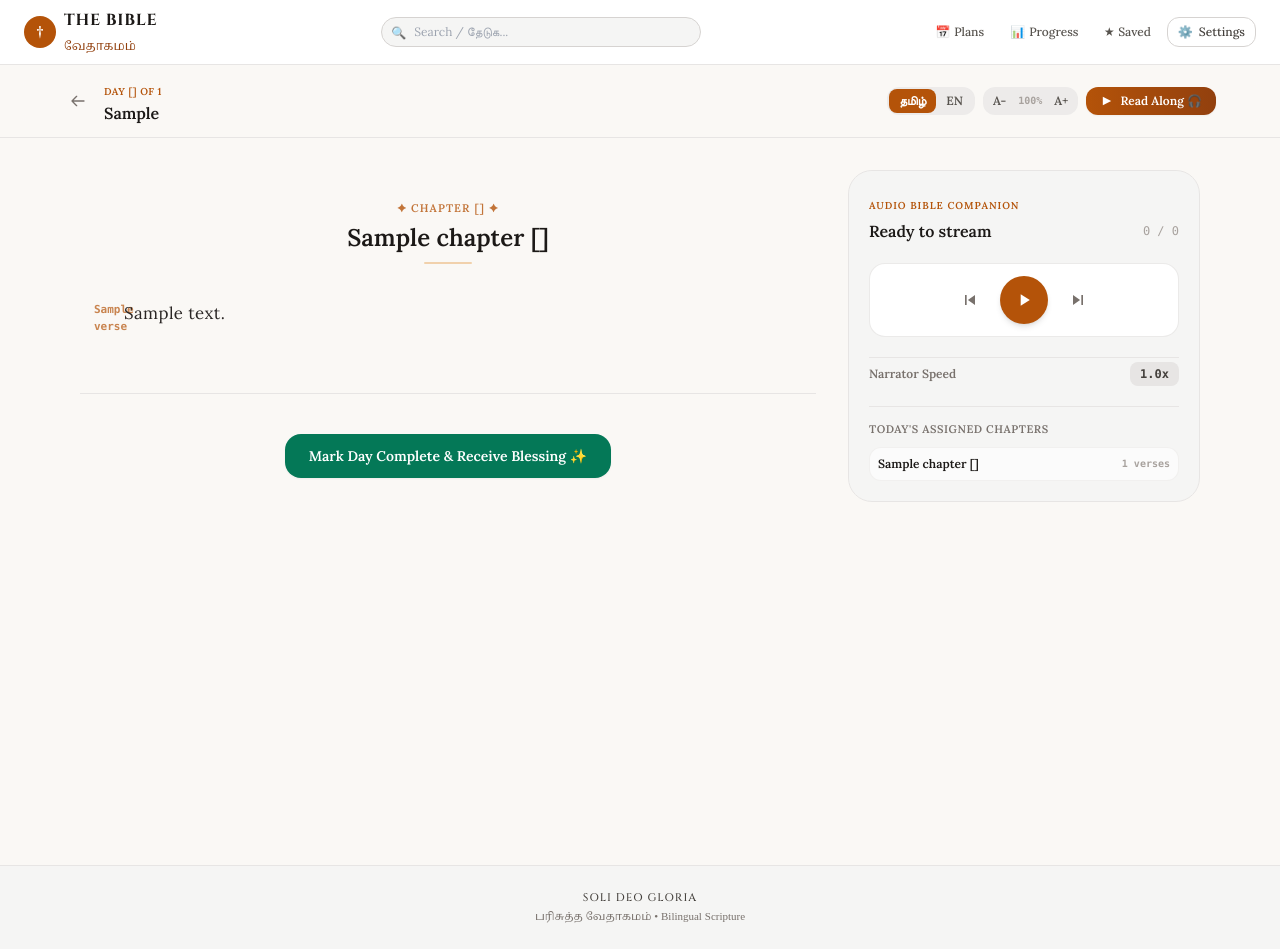
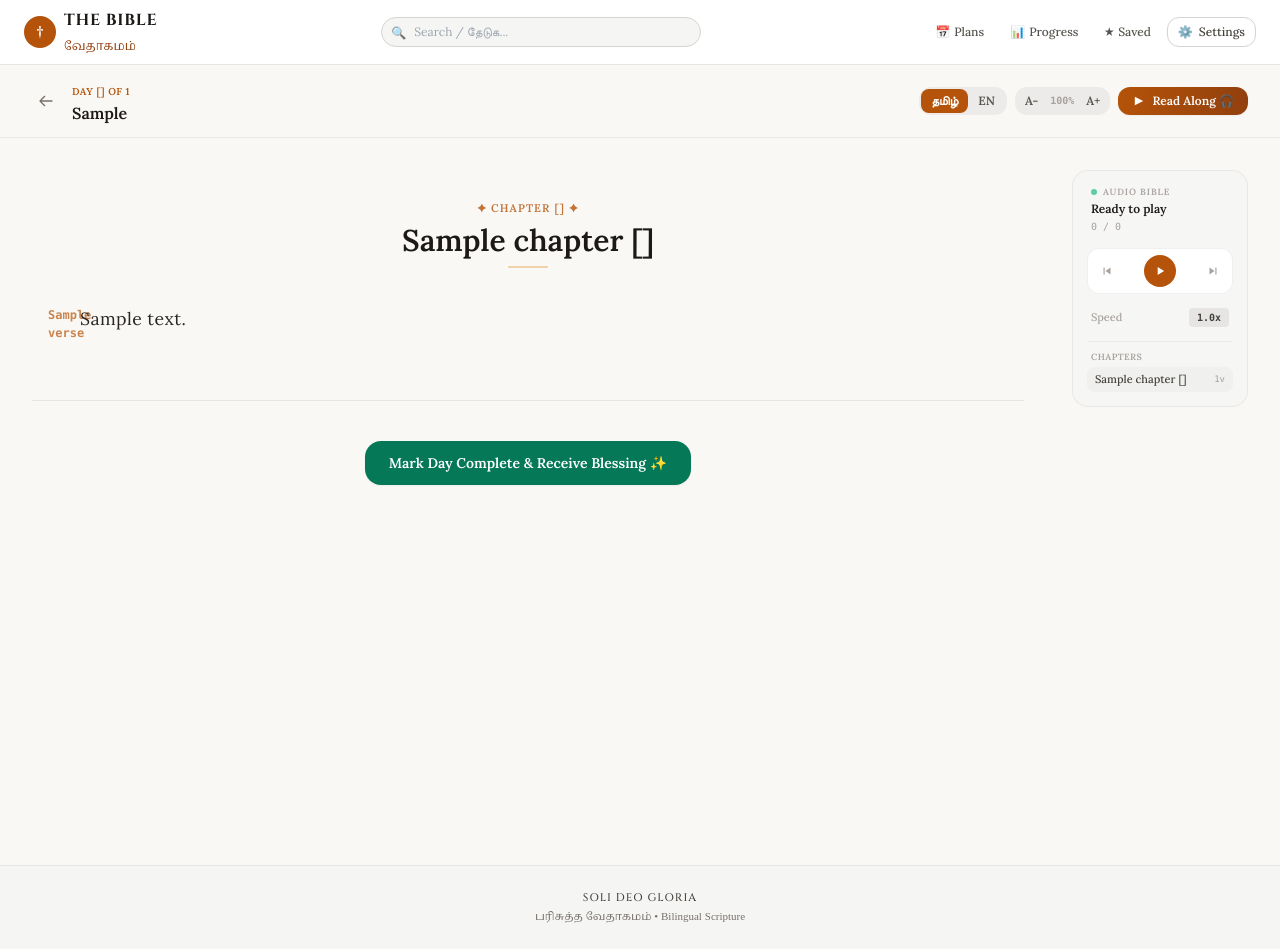
Before and after one commit to Elroi-thecreator/bibleweb, a Python web app: template templates/read_along.html in a window 1280 px wide. Run offline with Jinja, Linux system fonts and the light colour scheme; the template is opened without the code that fills it: most values are stand-ins (such as "Sample title", 1, 10 or a date in 2020); some libraries are stand-ins or nearby versions.

Commit message:
Add files via upload

```diff
--- a/templates/read_along.html
+++ b/templates/read_along.html
@@ -7,7 +7,7 @@
     <audio id="readalong-audio" preload="none"></audio>
 
     <!-- ========================================== -->
-    <!-- 1. INTRO OVERLAY (Cinematic Ambient Card)  -->
+    <!-- 1. INTRO OVERLAY (Ambient Card)           -->
     <!-- ========================================== -->
     <div id="intro-card" class="fixed inset-0 z-50 bg-[#0c0a09]/95 backdrop-blur-xl flex flex-col items-center justify-center p-6 text-center text-stone-100">
         <div class="max-w-md w-full p-8 rounded-3xl border border-amber-500/20 bg-gradient-to-b from-stone-900/90 to-stone-950/95 shadow-2xl relative overflow-hidden">
@@ -50,8 +50,8 @@
     <!-- ========================================== -->
     <!-- 2. STICKY TOP APP HEADER                   -->
     <!-- ========================================== -->
-    <header class="sticky top-0 z-30 bg-[#faf8f5]/90 dark:bg-[#11100f]/90 backdrop-blur-md border-b border-stone-200 dark:border-stone-800/80 px-4 py-3">
-        <div class="max-w-6xl mx-auto flex items-center justify-between gap-3">
+    <header class="sticky top-0 z-30 bg-[#faf8f5]/95 dark:bg-[#11100f]/95 backdrop-blur-md border-b border-stone-200/80 dark:border-stone-800/80 px-4 sm:px-8 py-3">
+        <div class="max-w-7xl mx-auto flex items-center justify-between gap-3">
             <div class="flex items-center gap-3 min-w-0">
                 <a href="/plans" class="p-1.5 rounded-xl hover:bg-stone-200 dark:hover:bg-stone-800 text-stone-500 dark:text-stone-400 transition" title="Back to Plans">
                     <svg class="w-4 h-4" fill="none" viewBox="0 0 24 24" stroke="currentColor">
@@ -103,30 +103,30 @@
     </header>
 
     <!-- ========================================================================= -->
-    <!-- 3. TWO-COLUMN ADAPTIVE WORKSPACE (NO OVERLAYS OVER TEXT)                  -->
+    <!-- 3. SCRIPTURE-FIRST WORKSPACE (WIDE CANVAS + COMPACT SIDE DOCK)             -->
     <!-- ========================================================================= -->
-    <div class="max-w-6xl mx-auto px-4 py-8 lg:grid lg:grid-cols-12 lg:gap-8 items-start">
+    <div class="max-w-7xl mx-auto px-4 sm:px-8 py-8 lg:grid lg:grid-cols-12 lg:gap-8 items-start">
 
-        <!-- MAIN SCRIPTURE CANVAS (8 of 12 columns on Desktop) -->
-        <main class="lg:col-span-8 space-y-12" id="scripture-stream">
+        <!-- WIDE SCRIPTURE CANVAS (Occupies 10 of 12 columns on Desktop) -->
+        <main class="lg:col-span-9 xl:col-span-10 space-y-12 pr-0 lg:pr-4" id="scripture-stream">
             {% for ch in chapters %}
             <section class="chapter-block" data-book-id="{{ ch.book_id }}" data-chapter="{{ ch.chapter }}">
 
-                <!-- Chapter Decorative Header -->
+                <!-- Elegant Centered Chapter Indicator -->
                 <div class="text-center my-6">
                     <span class="text-[11px] uppercase tracking-widest font-bold text-amber-700/80 dark:text-amber-500/80">✦ CHAPTER {{ ch.chapter }} ✦</span>
-                    <h2 class="text-2xl font-serif font-bold text-stone-900 dark:text-stone-100 chapter-header-text mt-1"
+                    <h2 class="text-2xl sm:text-3xl font-serif font-bold text-stone-900 dark:text-stone-100 chapter-header-text mt-1"
                         data-ta="{{ ch.book_name_ta }} {{ ch.chapter }}"
                         data-en="{{ ch.book_name_en }} {{ ch.chapter }}">
                         {{ ch.book_name_ta }} {{ ch.chapter }}
                     </h2>
-                    <div class="w-12 h-0.5 bg-amber-600/30 mx-auto mt-2 rounded-full"></div>
+                    <div class="w-10 h-0.5 bg-amber-600/30 mx-auto mt-2 rounded-full"></div>
                 </div>
 
-                <!-- Verses -->
-                <div class="space-y-1">
+                <!-- Verse Text Flow with Generous Reading Width -->
+                <div class="space-y-1.5">
                     {% for v in ch.verses %}
-                    <div class="verse-row group relative px-3 py-2.5 rounded-xl transition-all duration-200 cursor-pointer border-l-2 border-transparent hover:bg-stone-100/70 dark:hover:bg-stone-800/40"
+                    <div class="verse-row group relative px-3.5 py-2.5 rounded-xl transition-all duration-200 cursor-pointer border-l-2 border-transparent hover:bg-stone-100/70 dark:hover:bg-stone-800/40"
                          id="verse-node-{{ ch.book_id }}-{{ ch.chapter }}-{{ v.verse }}"
                          onclick="jumpToVerseAudio({{ loop.index0 }})"
                          data-book-id="{{ ch.book_id }}"
@@ -137,13 +137,13 @@
                          data-text-ta="{{ v.text_ta }}"
                          data-text-en="{{ v.text_en }}">
 
-                        <div class="flex items-start gap-2.5">
-                            <span class="text-[11px] font-mono font-semibold text-amber-700/70 dark:text-amber-500/70 pt-1 select-none w-5 text-right flex-shrink-0 group-hover:text-amber-600">
+                        <div class="flex items-start gap-3">
+                            <span class="text-[12px] font-mono font-semibold text-amber-700/70 dark:text-amber-500/70 pt-1 select-none w-5 text-right flex-shrink-0 group-hover:text-amber-600">
                                 {{ v.verse }}
                             </span>
 
-                            <p class="verse-content text-stone-800 dark:text-stone-200 leading-[1.85] tracking-wide transition-all"
-                               style="font-size: var(--bible-font-size, 1.05rem);">
+                            <p class="verse-content text-stone-800 dark:text-stone-200 leading-[1.9] tracking-wide transition-all"
+                               style="font-size: var(--bible-font-size, 1.1rem);">
                                 {{ v.text_ta }}
                             </p>
                         </div>
@@ -153,7 +153,7 @@
             </section>
             {% endfor %}
 
-            <!-- Bottom Completion Button -->
+            <!-- Bottom Completion Trigger -->
             <div class="pt-10 pb-8 text-center border-t border-stone-200 dark:border-stone-800">
                 <button type="button"
                         onclick="triggerOutroBlessing()"
@@ -163,57 +163,56 @@
             </div>
         </main>
 
-        <!-- SIDEBAR COMPANION AUDIO DECK (4 of 12 columns on Desktop - Zero text overlap) -->
-        <aside class="hidden lg:block lg:col-span-4 sticky top-20">
-            <div class="p-5 rounded-3xl bg-stone-100 dark:bg-stone-900 border border-stone-200 dark:border-stone-800 shadow-xs space-y-5">
+        <!-- SLIM COMPANION AUDIO RAIL (Only 3/2 Columns on Desktop) -->
+        <aside class="hidden lg:block lg:col-span-3 xl:col-span-2 sticky top-20">
+            <div class="p-3.5 rounded-2xl bg-stone-100/90 dark:bg-stone-900/90 border border-stone-200/80 dark:border-stone-800/80 shadow-xs space-y-3.5">
 
-                <!-- Active Reference Card -->
-                <div>
-                    <span class="text-[10px] font-bold uppercase tracking-widest text-amber-700 dark:text-amber-500">Audio Bible Companion</span>
-                    <div class="mt-1 flex items-center justify-between">
-                        <h3 id="sidebar-verse-ref" class="text-base font-bold text-stone-900 dark:text-stone-100 truncate">
-                            Ready to stream
-                        </h3>
-                        <span id="sidebar-progress-count" class="text-xs font-mono text-stone-400">0 / 0</span>
+                <!-- Mini Reference Tag -->
+                <div class="px-1">
+                    <div class="flex items-center gap-1.5">
+                        <span class="w-1.5 h-1.5 rounded-full bg-emerald-500 animate-pulse"></span>
+                        <span class="text-[9px] font-bold uppercase tracking-widest text-stone-400">Audio Bible</span>
                     </div>
+                    <h3 id="sidebar-verse-ref" class="text-xs font-bold text-stone-900 dark:text-stone-100 truncate mt-0.5">
+                        Ready to play
+                    </h3>
+                    <div id="sidebar-progress-count" class="text-[10px] font-mono text-stone-400 mt-0.5">0 / 0</div>
                 </div>
 
-                <!-- Desktop Playback Controls -->
-                <div class="p-3 bg-white dark:bg-stone-950 rounded-2xl border border-stone-200/80 dark:border-stone-800/80 flex items-center justify-center gap-3">
-                    <button type="button" onclick="stepVerse(-1)" class="p-2 text-stone-500 hover:text-stone-900 dark:hover:text-white transition cursor-pointer" title="Previous verse">
-                        <svg class="w-5 h-5 fill-current" viewBox="0 0 24 24"><path d="M6 6h2v12H6zm3.5 6l8.5 6V6z"/></svg>
+                <!-- Slim Inline Controls -->
+                <div class="p-1.5 bg-white dark:bg-stone-950 rounded-xl border border-stone-200/60 dark:border-stone-800/60 flex items-center justify-between">
+                    <button type="button" onclick="stepVerse(-1)" class="p-1.5 text-stone-400 hover:text-stone-900 dark:hover:text-white transition cursor-pointer" title="Previous verse">
+                        <svg class="w-3.5 h-3.5 fill-current" viewBox="0 0 24 24"><path d="M6 6h2v12H6zm3.5 6l8.5 6V6z"/></svg>
                     </button>
 
-                    <button type="button" onclick="toggleAudioPlayback()" id="sidebar-play-pause-btn" class="w-12 h-12 rounded-full bg-amber-700 hover:bg-amber-800 text-white flex items-center justify-center shadow-md transition cursor-pointer">
+                    <button type="button" onclick="toggleAudioPlayback()" id="sidebar-play-pause-btn" class="w-8 h-8 rounded-full bg-amber-700 hover:bg-amber-800 text-white flex items-center justify-center shadow-xs transition cursor-pointer">
                         <span id="sidebar-play-icon">
-                            <svg class="w-5 h-5 fill-current" viewBox="0 0 24 24"><path d="M8 5v14l11-7z"/></svg>
+                            <svg class="w-3.5 h-3.5 fill-current" viewBox="0 0 24 24"><path d="M8 5v14l11-7z"/></svg>
                         </span>
                     </button>
 
-                    <button type="button" onclick="stepVerse(1)" class="p-2 text-stone-500 hover:text-stone-900 dark:hover:text-white transition cursor-pointer" title="Next verse">
-                        <svg class="w-5 h-5 fill-current" viewBox="0 0 24 24"><path d="M6 18l8.5-6L6 6v12zM16 6v12h2V6h-2z"/></svg>
+                    <button type="button" onclick="stepVerse(1)" class="p-1.5 text-stone-400 hover:text-stone-900 dark:hover:text-white transition cursor-pointer" title="Next verse">
+                        <svg class="w-3.5 h-3.5 fill-current" viewBox="0 0 24 24"><path d="M6 18l8.5-6L6 6v12zM16 6v12h2V6h-2z"/></svg>
                     </button>
                 </div>
 
-                <!-- Quick Tuning Settings -->
-                <div class="flex items-center justify-between pt-1 border-t border-stone-200 dark:border-stone-800 text-xs">
-                    <span class="text-stone-500 dark:text-stone-400 font-semibold">Narrator Speed</span>
-                    <button type="button" onclick="cycleAudioSpeed()" id="sidebar-speed-btn" class="px-2.5 py-1 rounded-lg bg-stone-200 dark:bg-stone-800 text-stone-700 dark:text-stone-300 font-mono font-bold transition">
+                <!-- Speed Setting Pill -->
+                <div class="flex items-center justify-between px-1 text-[11px]">
+                    <span class="text-stone-400 font-medium">Speed</span>
+                    <button type="button" onclick="cycleAudioSpeed()" id="sidebar-speed-btn" class="px-2 py-0.5 rounded bg-stone-200 dark:bg-stone-800 text-stone-700 dark:text-stone-300 font-mono font-bold text-[10px] transition">
                         1.0x
                     </button>
                 </div>
 
-                <!-- Day Chapters Index -->
-                <div class="space-y-2 pt-2 border-t border-stone-200 dark:border-stone-800">
-                    <span class="text-[11px] font-bold text-stone-500 uppercase tracking-wider">Today's Assigned Chapters</span>
-                    <div class="space-y-1">
-                        {% for ch in chapters %}
-                        <div class="flex items-center justify-between p-2 rounded-xl bg-white/60 dark:bg-stone-950/60 border border-stone-200/50 dark:border-stone-800/50 text-xs font-semibold">
-                            <span class="truncate">{{ ch.book_name_ta }} {{ ch.chapter }}</span>
-                            <span class="text-[10px] text-stone-400 font-mono">{{ ch.verses|length }} verses</span>
-                        </div>
-                        {% endfor %}
+                <!-- Minimal Chapter Badges -->
+                <div class="pt-2 border-t border-stone-200/60 dark:border-stone-800/60 space-y-1">
+                    <span class="text-[9px] font-bold text-stone-400 uppercase tracking-wider block px-1">Chapters</span>
+                    {% for ch in chapters %}
+                    <div class="flex items-center justify-between px-2 py-1 rounded-lg bg-stone-200/40 dark:bg-stone-800/40 text-[11px] font-medium text-stone-700 dark:text-stone-300">
+                        <span class="truncate">{{ ch.book_name_ta }} {{ ch.chapter }}</span>
+                        <span class="text-[9px] font-mono text-stone-400">{{ ch.verses|length }}v</span>
                     </div>
+                    {% endfor %}
                 </div>
 
             </div>
@@ -222,27 +221,27 @@
     </div>
 
     <!-- ========================================================================= -->
-    <!-- 4. BOTTOM ACTION FOOTER BAR (MOBILE ONLY — KEPT BELOW TEXT, NEVER FLOATING)-->
+    <!-- 4. BOTTOM ACTION FOOTER BAR (MOBILE ONLY)                                 -->
     <!-- ========================================================================= -->
-    <div id="mobile-audio-bar" class="lg:hidden sticky bottom-0 z-30 bg-[#faf8f5]/95 dark:bg-[#11100f]/95 backdrop-blur-md border-t border-stone-200 dark:border-stone-800 px-4 py-2.5">
+    <div id="mobile-audio-bar" class="lg:hidden sticky bottom-0 z-30 bg-[#faf8f5]/95 dark:bg-[#11100f]/95 backdrop-blur-md border-t border-stone-200 dark:border-stone-800 px-4 py-2">
         <div class="flex items-center justify-between gap-2">
             <div class="flex items-center gap-2 min-w-0">
-                <span class="w-2 h-2 rounded-full bg-emerald-500 animate-pulse flex-shrink-0"></span>
+                <span class="w-1.5 h-1.5 rounded-full bg-emerald-500 animate-pulse flex-shrink-0"></span>
                 <span id="mobile-verse-ref" class="text-xs font-bold text-stone-900 dark:text-stone-100 truncate">
                     Tap Read Along
                 </span>
             </div>
 
             <div class="flex items-center gap-1 flex-shrink-0">
-                <button type="button" onclick="stepVerse(-1)" class="p-1.5 text-stone-500 hover:text-stone-900 dark:hover:text-white transition">
+                <button type="button" onclick="stepVerse(-1)" class="p-1 text-stone-500 hover:text-stone-900 dark:hover:text-white transition">
                     <svg class="w-4 h-4 fill-current" viewBox="0 0 24 24"><path d="M6 6h2v12H6zm3.5 6l8.5 6V6z"/></svg>
                 </button>
-                <button type="button" onclick="toggleAudioPlayback()" class="w-8 h-8 rounded-full bg-amber-700 text-white flex items-center justify-center shadow-xs">
+                <button type="button" onclick="toggleAudioPlayback()" class="w-7 h-7 rounded-full bg-amber-700 text-white flex items-center justify-center shadow-xs">
                     <span id="mobile-play-icon">
-                        <svg class="w-4 h-4 fill-current" viewBox="0 0 24 24"><path d="M8 5v14l11-7z"/></svg>
+                        <svg class="w-3.5 h-3.5 fill-current" viewBox="0 0 24 24"><path d="M8 5v14l11-7z"/></svg>
                     </span>
                 </button>
-                <button type="button" onclick="stepVerse(1)" class="p-1.5 text-stone-500 hover:text-stone-900 dark:hover:text-white transition">
+                <button type="button" onclick="stepVerse(1)" class="p-1 text-stone-500 hover:text-stone-900 dark:hover:text-white transition">
                     <svg class="w-4 h-4 fill-current" viewBox="0 0 24 24"><path d="M6 18l8.5-6L6 6v12zM16 6v12h2V6h-2z"/></svg>
                 </button>
                 <button type="button" onclick="cycleAudioSpeed()" id="mobile-speed-btn" class="px-1.5 py-0.5 rounded-md bg-stone-200 dark:bg-stone-800 text-[10px] font-mono font-bold ml-1">
@@ -290,11 +289,11 @@ const OUTRO_BLESSING_EN = {{ day.outro.en | tojson }};
 
 // Font Sizing
 const FONT_STORAGE_KEY = 'bible_font_size';
-const DEFAULT_FONT_REM = 1.05;
+const DEFAULT_FONT_REM = 1.1;
 let currentFontRem = parseFloat(localStorage.getItem(FONT_STORAGE_KEY)) || DEFAULT_FONT_REM;
 
 function applyReadAlongFontSize(remVal) {
-    currentFontRem = Math.min(1.8, Math.max(0.85, remVal));
+    currentFontRem = Math.min(1.85, Math.max(0.9, remVal));
     document.documentElement.style.setProperty('--bible-font-size', `${currentFontRem}rem`);
     document.querySelectorAll('.verse-content').forEach(el => {
         el.style.fontSize = `${currentFontRem}rem`;
@@ -421,7 +420,7 @@ function playVerseAudio(index) {
     const text = currentLanguage === 'ta' ? node.getAttribute('data-text-ta') : node.getAttribute('data-text-en');
     const ref = currentLanguage === 'ta' ? node.getAttribute('data-ref-ta') : node.getAttribute('data-ref-en');
 
-    // Update Status Cards on Sidebar & Mobile footer
+    // Update Status on Sidebar & Mobile footer
     const sbRef = document.getElementById('sidebar-verse-ref');
     const sbCount = document.getElementById('sidebar-progress-count');
     const mbRef = document.getElementById('mobile-verse-ref');
@@ -429,11 +428,11 @@ function playVerseAudio(index) {
     if (sbCount) sbCount.innerText = `${index + 1} / ${verseNodes.length}`;
     if (mbRef) mbRef.innerText = ref;
 
-    // Highlight Verse
+    // Highlight Verse cleanly
     verseNodes.forEach(n => {
-        n.classList.remove('bg-amber-100/80', 'dark:bg-amber-950/40', '!border-amber-600', 'shadow-xs');
+        n.classList.remove('bg-amber-100/70', 'dark:bg-amber-950/40', '!border-amber-600');
     });
-    node.classList.add('bg-amber-100/80', 'dark:bg-amber-950/40', '!border-amber-600', 'shadow-xs');
+    node.classList.add('bg-amber-100/70', 'dark:bg-amber-950/40', '!border-amber-600');
     node.scrollIntoView({ behavior: 'smooth', block: 'center' });
 
     // Stream Audio
@@ -457,8 +456,8 @@ function updatePlayIcons(playing) {
     const sbIcon = document.getElementById('sidebar-play-icon');
     const mbIcon = document.getElementById('mobile-play-icon');
     const iconHtml = playing
-        ? '<svg class="w-5 h-5 fill-current" viewBox="0 0 24 24"><path d="M6 19h4V5H6v14zm8-14v14h4V5h-4z"/></svg>'
-        : '<svg class="w-5 h-5 fill-current" viewBox="0 0 24 24"><path d="M8 5v14l11-7z"/></svg>';
+        ? '<svg class="w-3.5 h-3.5 fill-current" viewBox="0 0 24 24"><path d="M6 19h4V5H6v14zm8-14v14h4V5h-4z"/></svg>'
+        : '<svg class="w-3.5 h-3.5 fill-current" viewBox="0 0 24 24"><path d="M8 5v14l11-7z"/></svg>';
 
     if (sbIcon) sbIcon.innerHTML = iconHtml;
     if (mbIcon) mbIcon.innerHTML = iconHtml;
```
